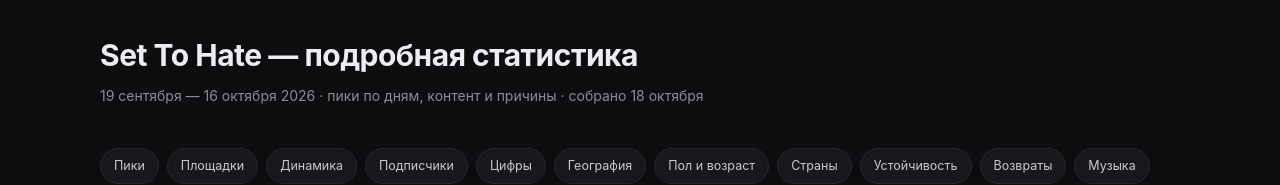
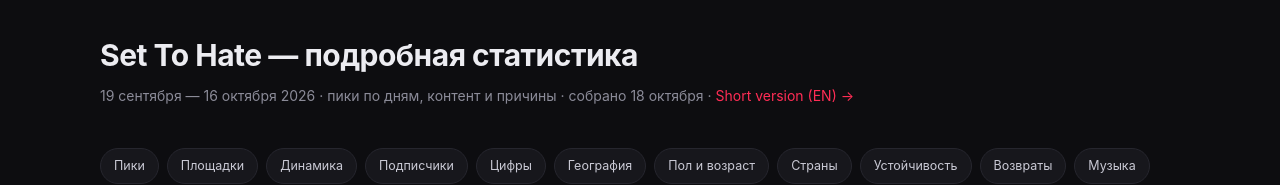
Before and after one commit to art19323/sth-stats, a plain HTML site: page index.html in a window 1280 px wide. Shown: the top 185 px of the page. Drawn offline with Linux system fonts and the light colour scheme.

Commit message:
Link to the short English version

```diff
--- a/index.html
+++ b/index.html
@@ -85,7 +85,7 @@ footer{color:#5f5f6d;font-size:12px;margin-top:34px;line-height:1.7}
 </style></head><body><div class="wrap">
 
 <h1>Set To Hate — подробная статистика</h1>
-<div class="sub">19 сентября — 16 октября 2026 · пики по дням, контент и причины · собрано 18 октября</div>
+<div class="sub">19 сентября — 16 октября 2026 · пики по дням, контент и причины · собрано 18 октября · <a href="en/" style="color:#ff2d55;text-decoration:none">Short version (EN) →</a></div>
 
 <nav class="nav"><a href="#peaks">Пики</a><a href="#platforms">Площадки</a><a href="#daily">Динамика</a><a href="#followers">Подписчики</a><a href="#key">Цифры</a><a href="#geo">География</a><a href="#demography">Пол и возраст</a><a href="#countries">Страны</a><a href="#stability">Устойчивость</a><a href="#returning">Возвраты</a><a href="#music-quality">Музыка</a><a href="#cities">Города</a><a href="#yt-split">Клипы/Shorts</a><a href="#spotify">Spotify</a><a href="#funnel">Воронка</a><a href="#er">ER</a><a href="#content">Контент</a><a href="#insights">Выводы</a></nav>
 <div class="grid2" style="margin-bottom:16px">
```
